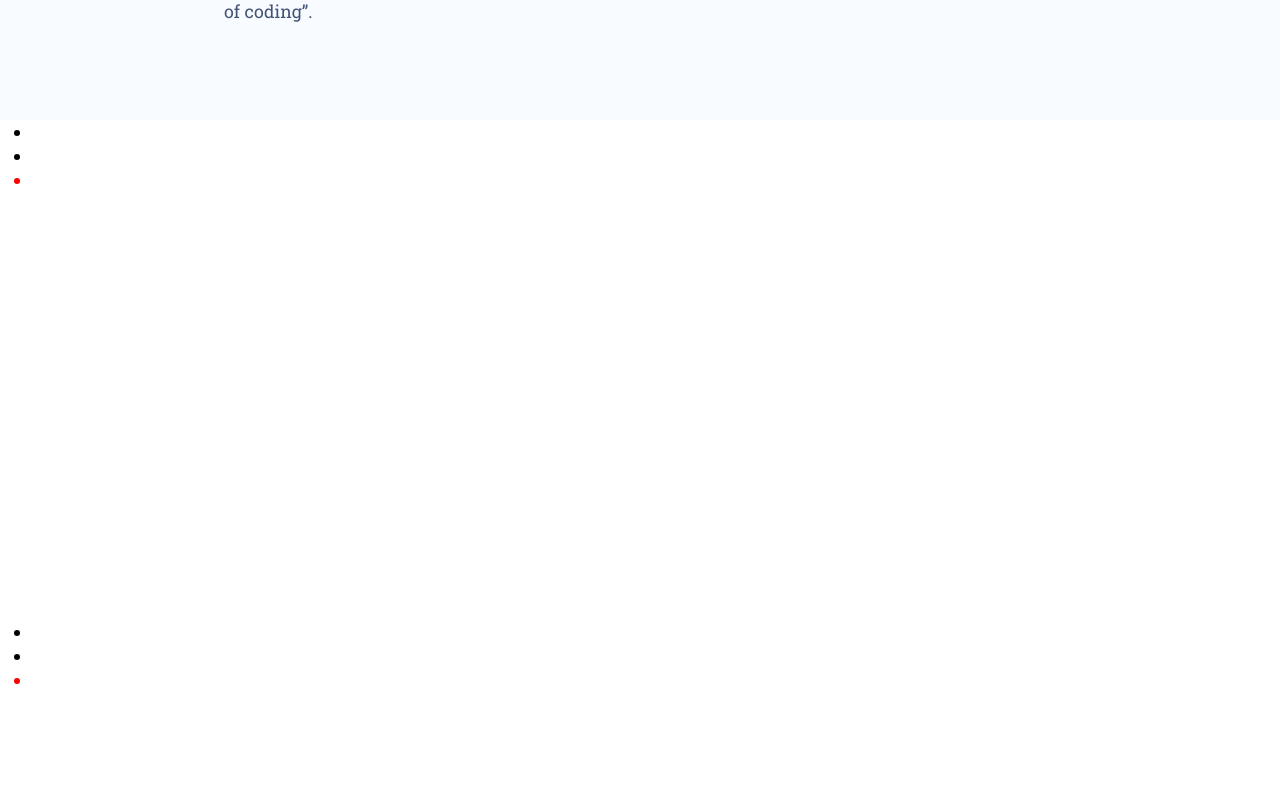
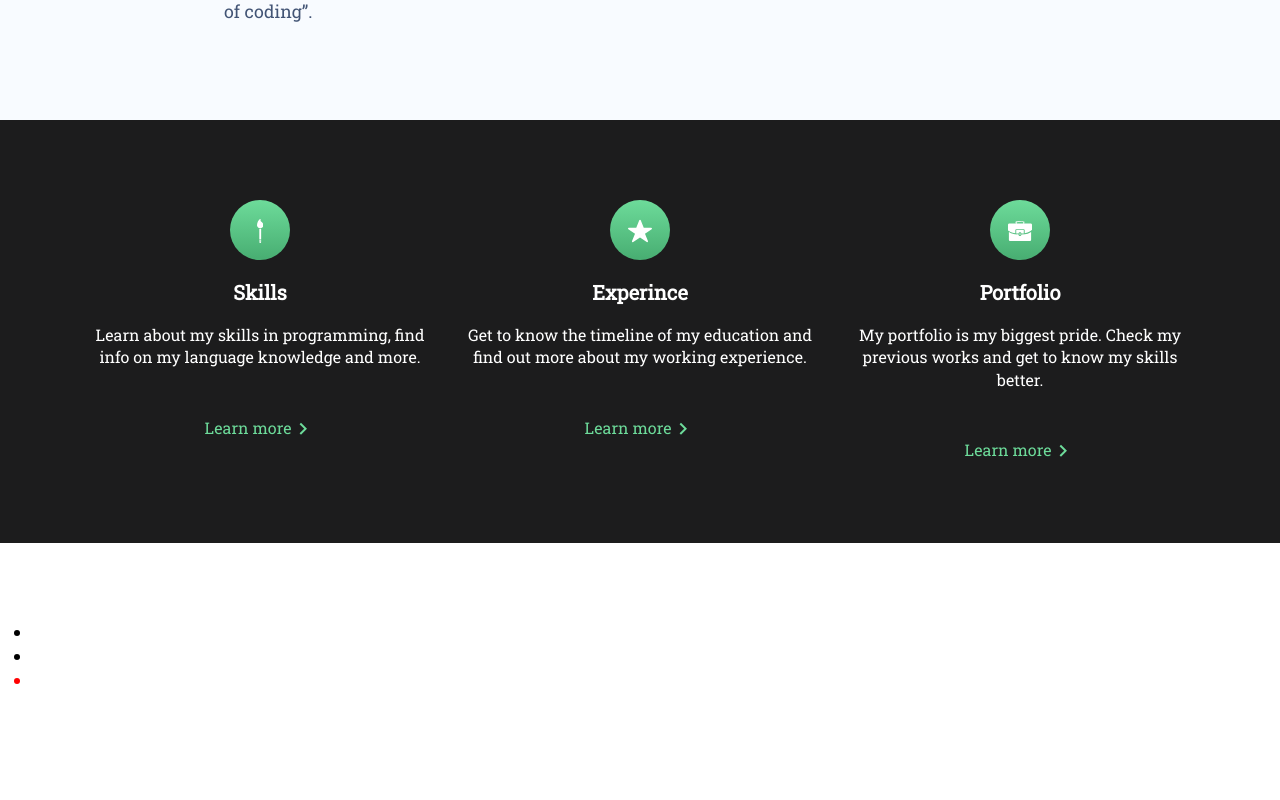
Before and after one commit to germantagli/portale-german-tagli, a React (Create React App) app: page / in a window 1280 px wide. Shown: the part 1120-1920 px from the top of the page. Built offline with nearby package versions, Linux system fonts and the light colour scheme.

Commit message:
fix section skill

```diff
--- a/src/App.js
+++ b/src/App.js
@@ -13,6 +13,7 @@ import Skills from "./pages/Skills/Skills";
 import Experince from "./pages/Experince/Experince";
 import Portafolio from "./pages/Portafolio/Portafolio";
 import Contacts from "./pages/Contacts/Contacts";
+import ProgramsSkills from "./pages/ProgramsSkills/ProgramsSkills";
 
 
 i18next.init({
@@ -40,6 +41,7 @@ function App() {
           <div>
             <section id="about" style={{ minHeight: "300px" }}><About></About></section>
             <section id="skills" style={{ minHeight: "500px"}}><Skills></Skills></section>
+            <section id="programSkills" style={{ minHeight: "500px" }}><ProgramsSkills></ProgramsSkills></section>
             <section id="experience" style={{ minHeight: "500px"}}><Experince></Experince></section>
             <section id="portfolio" style={{ minHeight: "500px" }}><Portafolio></Portafolio></section>
             <section id="contact" style={{ minHeight: "500px" }}><Contacts></Contacts></section>
--- a/src/components/NavBarComponent/NavBarComponent.js
+++ b/src/components/NavBarComponent/NavBarComponent.js
@@ -33,7 +33,7 @@ const NavBarComponent = ({ info }) => {
 
     return (
         <div className="navBarComponent">
-            <Scrollspy items={['about', 'skills', 'experience', 'portfolio', 'contact']} currentClassName="is-current" style={{ backgroundColor: showBackground ? "#1c1c1d" : "transparent" }}>
+            <Scrollspy items={['about', 'skills', 'experience', 'portfolio', 'contact', 'programSkills']} currentClassName="is-current" style={{ backgroundColor: showBackground ? "#1c1c1d" : "transparent" }}>
                 <Navbar expand="lg" className="" onToggle={(value) => openMenu(value)}>
                     <Navbar.Toggle aria-controls="basic-navbar-nav p-0" className="custom-toggler" />
                     <Navbar.Collapse id="basic-navbar-nav" >
--- a/src/pages/Skills/Skills.js
+++ b/src/pages/Skills/Skills.js
@@ -1,27 +1,77 @@
 import "./Skills.scss";
 import PropTypes from "prop-types";
+import { Row, Col, Container, Image } from 'react-bootstrap';
+import { useTranslation } from "react-i18next";
 
 /**
  * @function Skills test components
- * @param info information that arrives procedurally provided
  * @returns {JSX.Element}
 */
-const Skills = ({ info }) => {
+
+
+const SKILLS_LIST = (tranlastion) => [
+    {
+        "title": tranlastion("skills.skills"),
+        "description": tranlastion("skills.descriptionSkills"),
+        "href": "#programSkills",
+        "linkDescription":  tranlastion("skills.linkMore"),
+        "icon": <svg xmlns="http://www.w3.org/2000/svg" width="9" height="32" viewBox="0 0 9 32"><path d="M3.078 27.693h2.458v1.231H3.078v-1.231zM4.846.833a.651.651 0 00-.053-.542l.002.003a.621.621 0 00-.856-.201l.003-.002C2.306 1.117 0 4.612 0 8.309c0 1.443 1.006 2.936 2.53 3.617.148.069.33.138.518.195l.031.008c.368.11.791.173 1.229.173s.861-.063 1.261-.181l-.032.008.284-.091c1.676-.63 2.794-2.204 2.794-3.728 0-4.551-4.886-3.972-3.769-7.477zM3.078 12.861v14.121h2.458V12.861a5.067 5.067 0 01-2.493-.008l.035.008zM3.078 30.771a1.229 1.229 0 102.458 0v-1.138H3.078z"></path>
+        </svg>
+    },
+    {
+        "title":  tranlastion("skills.experince"),
+        "description": tranlastion("skills.descriptionExperience"),
+        "href": "#experience",
+        "linkDescription": tranlastion("skills.linkMore"),
+        "icon": <svg xmlns="http://www.w3.org/2000/svg" width="32" height="32" viewBox="0 0 32 32"><path d="M30.944 11.743h-9.945L16.996 1.737a1.063 1.063 0 00-1.981 0l-4.003 9.996H1.056A1.06 1.06 0 000 12.81c0 .356.183.681.467.874l8.879 5.923-3.952 9.864a1.067 1.067 0 001.585 1.29L16 24.757l9.021 6.004a1.075 1.075 0 001.483-.295c.193-.295.234-.67.102-.996l-3.952-9.864 8.879-5.923c.488-.325.62-.996.295-1.483a1.098 1.098 0 00-.884-.457z"></path></svg>
+    },
+    {
+        "title": tranlastion("skills.portfolio"),
+        "description": tranlastion("skills.descriptionPortfolio"),
+        "href": "#portfolio",
+        "linkDescription": tranlastion("skills.linkMore"),
+        "icon": <svg xmlns="http://www.w3.org/2000/svg" width="32" height="32" viewBox="0 0 32 32"><path d="M17.768 19.474h.112c1.113 0 2.211-.067 3.289-.196l-.13.013v-4.46H10.982v4.47c.954.11 2.06.173 3.181.173h.08v-.549c0-.634.514-1.148 1.148-1.148h1.219c.634 0 1.148.514 1.148 1.148v.549z"></path><path d="M9.763 19.139v-4.226a1.3 1.3 0 011.3-1.3h9.895a1.3 1.3 0 011.3 1.3v4.216c5.679-.996 8.736-3.505 9.742-4.632V7.681c0-.976-.791-1.768-1.768-1.768h-8.604V4.714a.59.59 0 00.589-.589.6.6 0 00-.402-.557l-.004-.001c-1.696-.586-3.651-.925-5.684-.925l-.133.001h.007-.126c-2.034 0-3.988.339-5.81.962l.126-.038a.59.59 0 00.183 1.148v1.199H1.77c-.976 0-1.768.791-1.768 1.768v7.182c0 .102.01.213.02.315 1.107.691 4.643 3.281 9.742 3.962zm1.798-14.75a16.865 16.865 0 014.358-.559h.086-.004.081c1.549 0 3.05.204 4.479.586l-.121-.027v1.524h-8.879z"></path><path d="M17.768 20.693h-.01v.681c0 .634-.514 1.148-1.148 1.148h-1.219a1.148 1.148 0 01-1.148-1.148v-.681h-.01c-3.291 0-6.288-.467-8.919-1.402-1.737-.61-3.332-1.432-4.124-2.001v10.25c0 .976.791 1.768 1.768 1.768h26.088c.976 0 1.768-.791 1.768-1.768V17.249c-1.757 1.25-6.085 3.444-13.044 3.444z"></path><path d="M15.482 19.017h1.046v2.268h-1.046v-2.268z"></path></svg>
+    }
+]
+const Skills = () => {
+    const [tranlastion] = useTranslation("global")
     return (
-        <ul className="testList">
-            <li className="testList__item">{info}</li>
-            <li className="testList__item">{info}</li>
-            <li className="testList__item--colorRed">{info}</li>
-        </ul>
+        <div className="Skills">
+            <Container>
+                <Row className="justify-content-center text-center">
+                    {SKILLS_LIST(tranlastion).map(item => {
+                        const { title, description, href, linkDescription, icon } = item
+                        return (
+                            <Col xs="12" sm="4" md="4">
+                                <div class="cardSkills">
+                                    <div class="circle">
+                                        <div color="#FFFFFF" data-name="icon-match-complexity-3">{icon}</div>
+                                    </div>
+                                    <h1 class="title">{title}</h1>
+                                    <p class="description">{description}</p>
+                                    <div class="link-wrapper ">
+                                        <a class="link" href={href}>
+                                            {linkDescription}
+                                            <div data-name="keyboard_arrow_right">
+                                                <svg xmlns="http://www.w3.org/2000/svg" width="24" height="24" viewBox="0 0 32 32"><path d="M11.438 21.813l6.125-6.125-6.125-6.125 1.875-1.875 8 8-8 8z"></path></svg>
+                                            </div>
+                                        </a>
+                                    </div>
+                                </div>
+                            </Col>
+                        )
+                    })}
+                </Row>
+            </Container>
+        </div>
+
     )
+
+
 };
 
-Skills.propTypes = {
-    info: PropTypes.string.isRequired,
-};
+Skills.propTypes = {};
 
-Skills.defaultProps = {
-    info: "",
-};
+Skills.defaultProps = {};
 
 export default Skills;
--- a/src/pages/Skills/Skills.scss
+++ b/src/pages/Skills/Skills.scss
@@ -1,9 +1,84 @@
-.testList {
-    .testList__item {
-        color: black;
-    }
+.Skills {
+    background: rgb(28, 28, 29);
+    word-break: break-word;
+    padding: 80px 0px;
+    // display: flex;
+    overflow: hidden;
 
-    .testList__item--colorRed {
-        color: red;
+    .cardSkills {
+        width: 100%;
+        display: flex;
+        flex-direction: column;
+        -webkit-box-pack: start;
+        justify-content: flex-start;
+        -webkit-box-align: center;
+        align-items: center;
+        text-align: center;
+
+        .circle {
+            width: 60px;
+            height: 60px;
+            display: flex;
+            -webkit-box-pack: center;
+            justify-content: center;
+            -webkit-box-align: center;
+            align-items: center;
+            background: linear-gradient(-180deg, rgb(109, 219, 154) 0%, rgb(73, 175, 115) 96%);
+            box-shadow: none;
+            border-radius: 50%;
+            pointer-events: none;
+
+            svg {
+                pointer-events: none;
+                width: 100%;
+                height: 100%;
+                max-width: 1.5rem;
+                max-height: 1.5rem;
+                fill: rgb(255, 255, 255);
+            }
+        }
+
+        .title {
+            color: rgb(255, 255, 255);
+            font-weight: 600;
+            width: 100%;
+            text-align: center;
+            margin: 20px 0px 0px;
+            font-size: 20px;
+        }
+
+        .description {
+            color: rgb(255, 255, 255);
+            text-align: center;
+            width: 100%;
+            line-height: 1.4;
+            margin-top: 20px;
+            font-weight: 400;
+        }
+
+
+        .link-wrapper {
+            display: flex;
+            align-items: center;
+            position: relative;
+            margin-top: 30px;
+
+
+            .link {
+                color: rgb(109, 219, 154);
+                display: flex;
+                -webkit-box-align: center;
+                align-items: center;
+                text-decoration: none;
+                font-weight: 500 !important;
+                font-size: 16px !important;
+
+                svg {
+                    fill: rgb(109, 219, 154);
+                }
+            }
+        }
+
+
     }
 }
--- a/src/translations/en/global.json
+++ b/src/translations/en/global.json
@@ -2,7 +2,7 @@
     "header": {
         "about": "About",
         "skills":"Skills",
-        "experience": "Experience",
+        "experience": "Experince",
         "portfolio": "Portfolio",
         "language":"Language",
         "contact":"Contact"
@@ -13,5 +13,14 @@
         "title":"I code, therefore I am.",
         "infoOne":"I am a young enthusiast who is keen on IT and anything about it since my first steps to High School. During the past few years, I gained lots of experience in this field due to the strong desire of becoming an expert. Today I am a senior front-end developer at one of the leading companies in the world. ",
         "infoTwo":"“For me, web development is more than coding. It's a canvas with a blank page and I am the artist to paint it with colors of coding”."
+    },
+    "skills":{
+        "skills":"Skills",
+        "experince": "Experince",
+        "portfolio": "Portfolio",
+        "descriptionSkills":"Learn about my skills in programming, find info on my language knowledge and more.",
+        "descriptionExperience":"Get to know the timeline of my education and  find out  more about  my working experience.",
+        "descriptionPortfolio":"My portfolio is my biggest  pride. Check my previous works and get to know my skills  better.",
+        "linkMore":"Learn more"
     }
 }
--- a/src/translations/es/global.json
+++ b/src/translations/es/global.json
@@ -13,5 +13,14 @@
         "title":"Codifico, luego existo.",
         "infoOne":"Soy un joven entusiasta al que le apasionan las tecnologías de la información y todo lo relacionado con ellas desde mis primeros pasos en la escuela secundaria. Durante los últimos años adquirí mucha experiencia en este campo debido al fuerte deseo de convertirme en un experto. Hoy soy desarrollador front-end senior en una de las empresas líderes del mundo.",
         "infoTwo":"“Para mí, el desarrollo web es más que codificar. Es un lienzo con una página en blanco y yo soy el artista para pintarlo con colores de codificación”."
+    },
+    "skills":{
+        "skills":"Habilidades",
+        "experince": "Experiencia",
+        "portfolio": "Portafolio",
+        "descriptionSkills":"Conozca mis habilidades en programación, encuentre información sobre mis conocimientos de idiomas y más.",
+        "descriptionExperience":"Conozca el cronograma de mi educación y descubra más sobre mi experiencia laboral.",
+        "descriptionPortfolio":"Mi cartera es mi mayor orgullo. Consulta mis trabajos anteriores y conoce mejor mis habilidades.",
+        "linkMore":"Conocer más"
     }
 }
--- a/src/translations/it/global.json
+++ b/src/translations/it/global.json
@@ -13,5 +13,14 @@
         "title":"Codifico, quindi sono.",
         "infoOne":"Sono un giovane appassionato appassionato di informatica e tutto ciò che riguarda sin dai miei primi passi al liceo. Negli ultimi anni ho maturato molta esperienza in questo campo spinto dal forte desiderio di diventare un esperto. Oggi sono uno sviluppatore front-end senior presso una delle aziende leader nel mondo.",
         "infoTwo":"“Per me, lo sviluppo web è più che codificare. È una tela con una pagina bianca e io sono l'artista che la dipinge con i colori della codifica”."
+    },
+    "skills":{
+        "skills":"Competenze",
+        "experince": "Esperienza",
+        "portfolio": "Portafoglio",
+        "descriptionSkills":"Scopri le mie capacità di programmazione, trova informazioni sulla mia conoscenza della lingua e altro ancora.",
+        "descriptionExperience":"Conosci la cronologia della mia formazione e scopri di più sulla mia esperienza lavorativa.",
+        "descriptionPortfolio":"Il mio portfolio è il mio più grande orgoglio. Controlla i miei lavori precedenti e conosci meglio le mie capacità.",
+        "linkMore":"Saperne di più"
     }
 }
```
Also changed, not shown: src/pages/ProgramsSkills/ProgramsSkills.js (added, +27 -0 lines), src/pages/ProgramsSkills/ProgramsSkills.scss (added, +9 -0 lines).
